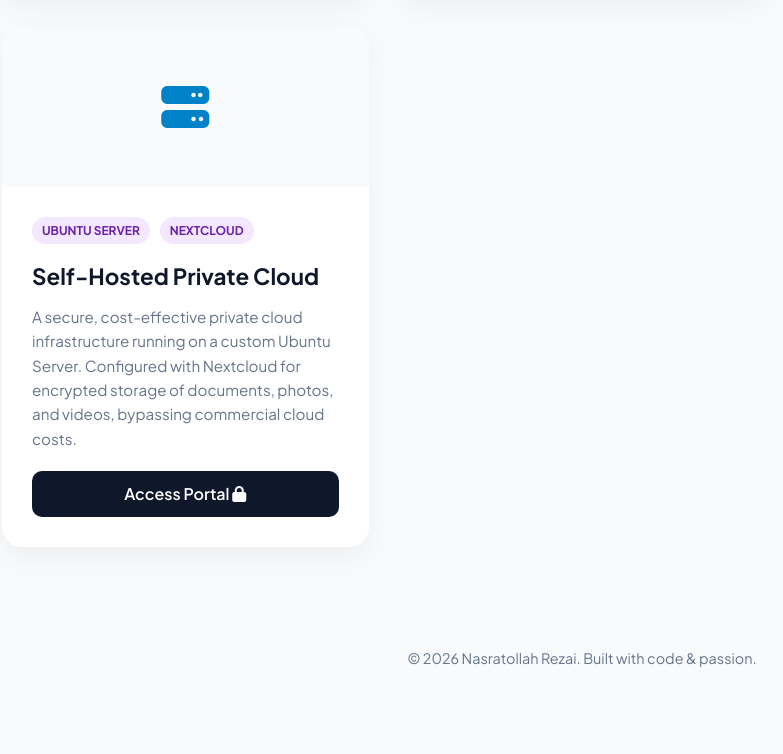
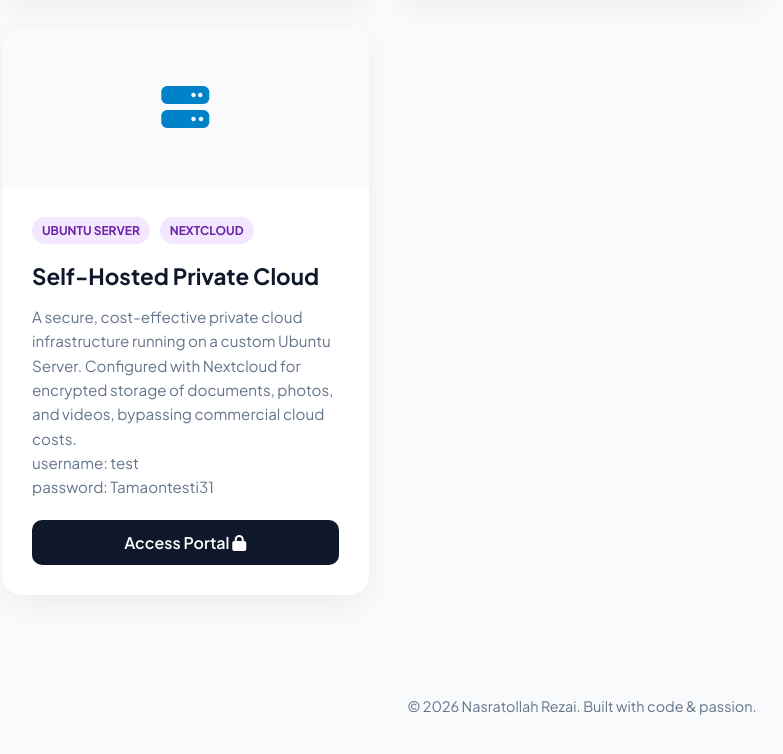
Before and after one commit to naaarezai/naaarezai.github.io, a plain HTML site: page index.html in a window 1280 px wide. Shown: the part 1169-1923 px from the top of the page, without its empty margins (58-841 px from the left). Before the commit the page ends 1879 px from the top, so only its background shows below. Drawn offline with Linux system fonts and the light colour scheme.

Commit message:
Add files via upload

```diff
--- a/index.html
+++ b/index.html
@@ -217,7 +217,9 @@
                         <span class="tag tag-devops">Nextcloud</span>
                     </div>
                     <h3>Self-Hosted Private Cloud</h3>
-                    <p data-key="project-4-desc">A secure, cost-effective private cloud infrastructure running on a custom Ubuntu Server. Configured with Nextcloud for encrypted storage of documents, photos, and videos, bypassing commercial cloud costs.</p>
+                    <p data-key="project-4-desc">A secure, cost-effective private cloud infrastructure running on a custom Ubuntu Server. Configured with Nextcloud for encrypted storage of documents, photos, and videos, bypassing commercial cloud costs.
+                        <br> username: test <br> password: Tamaontesti31
+                    </p>
                     <a href="http://cloud.sido.fi/" target="_blank" class="btn" data-key="access-portal">Access Portal <i class="fas fa-lock"></i></a>
                 </div>
             </div>
```
